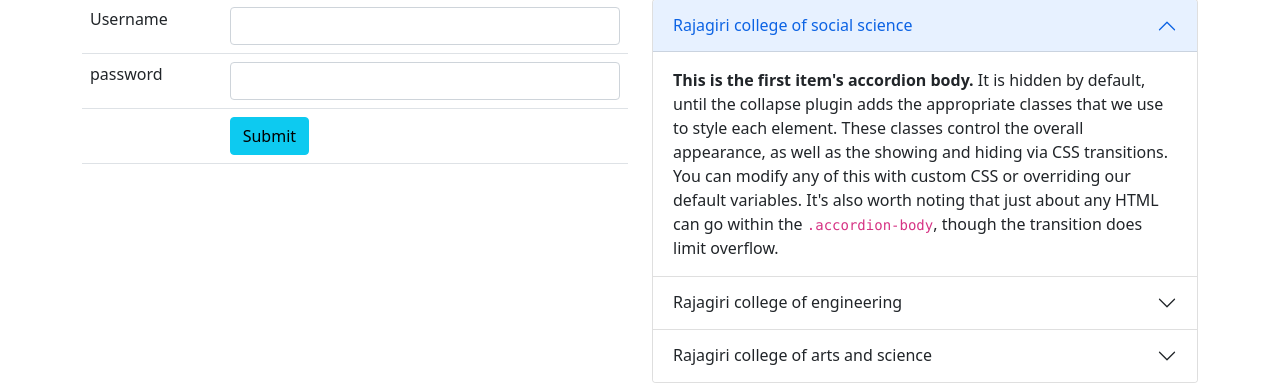
After one commit to Meenakahiraj/responsive, a PHP site: page / in a window 1280 px wide. The commit adds this page. Shown: the part 894-1277 px from the top of the page. Run offline with PHP 8.4, Linux system fonts and the light colour scheme.

Commit message:
Second day class

```diff
--- /dev/null
+++ b/index.php
@@ -0,0 +1,121 @@
+<!DOCTYPE html>
+<html lang="en">
+<head>
+    <link href="https://cdn.jsdelivr.net/npm/bootstrap@5.0.0-beta2/dist/css/bootstrap.min.css" rel="stylesheet" integrity="sha384-BmbxuPwQa2lc/FVzBcNJ7UAyJxM6wuqIj61tLrc4wSX0szH/Ev+nYRRuWlolflfl" crossorigin="anonymous">
+    <meta charset="UTF-8">
+    <meta http-equiv="X-UA-Compatible" content="IE=edge">
+    <meta name="viewport" content="width=device-width, initial-scale=1.0">
+    <title>Document</title>
+</head>
+<body>
+    <nav class="navbar navbar-expand-lg navbar-dark bg-dark">
+        <div class="container-fluid">
+          <a class="navbar-brand" href="#">KOCHI</a>
+          <button class="navbar-toggler" type="button" data-bs-toggle="collapse" data-bs-target="#navbarNav" aria-controls="navbarNav" aria-expanded="false" aria-label="Toggle navigation">
+            <span class="navbar-toggler-icon"></span>
+          </button>
+          <div class="collapse navbar-collapse" id="navbarNav">
+            <ul class="navbar-nav">
+              <li class="nav-item">
+                <a class="nav-link active" aria-current="page" href="responsive2.html">Home</a>
+              </li>
+              <li class="nav-item">
+                <a class="nav-link disabled" href="#" tabindex="-1" aria-disabled="true">Disabled</a>
+              </li>
+            </ul>
+          </div>
+        </div>
+      </nav>
+    <div class="container">
+        <div class="row">
+            <div class="col col-12 col-sm-12 col-md-12">
+                <div id="carouselExampleIndicators" class="carousel slide" data-bs-ride="carousel">
+                    <div class="carousel-indicators">
+                      <button type="button" data-bs-target="#carouselExampleIndicators" data-bs-slide-to="0" class="active" aria-current="true" aria-label="Slide 1"></button>
+                      <button type="button" data-bs-target="#carouselExampleIndicators" data-bs-slide-to="1" aria-label="Slide 2"></button>
+                      <button type="button" data-bs-target="#carouselExampleIndicators" data-bs-slide-to="2" aria-label="Slide 3"></button>
+                    </div>
+                    <div class="carousel-inner">
+                      <div class="carousel-item active">
+                        <img heignt="500px" src="https://th.bing.com/th/id/OIP.5u1h6YF9mjOsreGI6N36BwHaE8?w=265&h=180&c=7&o=5&pid=1.7" class="d-block w-100" alt="...">
+                      </div>
+                      <div class="carousel-item">
+                        <img height="500px" src="https://th.bing.com/th/id/OIP._UvL5NBbvS-TGuPZiCfejQHaFj?w=235&h=180&c=7&o=5&pid=1.7" class="d-block w-100" alt="...">
+                      </div>
+                      <div class="carousel-item">
+                        <img height="500px" src="https://th.bing.com/th/id/OIP.RyeAjBtEEQwzUnpAbXGSRgHaE9?w=234&h=180&c=7&o=5&pid=1.7" class="d-block w-100" alt="...">
+                      </div>
+                    </div>
+                    <button class="carousel-control-prev" type="button" data-bs-target="#carouselExampleIndicators"  data-bs-slide="prev">
+                      <span class="carousel-control-prev-icon" aria-hidden="true"></span>
+                      <span class="visually-hidden">Previous</span>
+                    </button>
+                    <button class="carousel-control-next" type="button" data-bs-target="#carouselExampleIndicators"  data-bs-slide="next">
+                      <span class="carousel-control-next-icon" aria-hidden="true"></span>
+                      <span class="visually-hidden">Next</span>
+                    </button>
+                  </div>
+            </div>
+        </div>
+        <div class="row">
+            <div class="col col-12 col-md-6  col-lg-6">
+              <table class="table">
+                  <tr>
+                      <td>Username</td>
+                      <td><input type="text" class="form-control"></td>
+                  </tr>
+                  <tr>
+                      <td>password</td>
+                      <td><input type="text" class="form-control"></td>
+                  </tr>
+                  <tr>
+                      <td></td>
+                      <td><button class="btn btn-info">Submit</button></td>
+                  </tr>
+              </table>
+            </div>
+            <div class="col col-12 col-md-6  col-lg-6">
+                <div class="accordion" id="accordionExample">
+                    <div class="accordion-item">
+                      <h2 class="accordion-header" id="headingOne">
+                        <button class="accordion-button" type="button" data-bs-toggle="collapse" data-bs-target="#collapseOne" aria-expanded="true" aria-controls="collapseOne">
+                            Rajagiri college of social science
+                        </button>
+                      </h2>
+                      <div id="collapseOne" class="accordion-collapse collapse show" aria-labelledby="headingOne" data-bs-parent="#accordionExample">
+                        <div class="accordion-body">
+                          <strong>This is the first item's accordion body.</strong> It is hidden by default, until the collapse plugin adds the appropriate classes that we use to style each element. These classes control the overall appearance, as well as the showing and hiding via CSS transitions. You can modify any of this with custom CSS or overriding our default variables. It's also worth noting that just about any HTML can go within the <code>.accordion-body</code>, though the transition does limit overflow.
+                        </div>
+                      </div>
+                    </div>
+                    <div class="accordion-item">
+                      <h2 class="accordion-header" id="headingTwo">
+                        <button class="accordion-button collapsed" type="button" data-bs-toggle="collapse" data-bs-target="#collapseTwo" aria-expanded="false" aria-controls="collapseTwo">
+                          Rajagiri college of engineering
+                        </button>
+                      </h2>
+                      <div id="collapseTwo" class="accordion-collapse collapse" aria-labelledby="headingTwo" data-bs-parent="#accordionExample">
+                        <div class="accordion-body">
+                          <strong>This is the second item's accordion body.</strong> It is hidden by default, until the collapse plugin adds the appropriate classes that we use to style each element. These classes control the overall appearance, as well as the showing and hiding via CSS transitions. You can modify any of this with custom CSS or overriding our default variables. It's also worth noting that just about any HTML can go within the <code>.accordion-body</code>, though the transition does limit overflow.
+                        </div>
+                      </div>
+                    </div>
+                    <div class="accordion-item">
+                      <h2 class="accordion-header" id="headingThree">
+                        <button class="accordion-button collapsed" type="button" data-bs-toggle="collapse" data-bs-target="#collapseThree" aria-expanded="false" aria-controls="collapseThree">
+                            Rajagiri college of arts and science
+                        </button>
+                      </h2>
+                      <div id="collapseThree" class="accordion-collapse collapse" aria-labelledby="headingThree" data-bs-parent="#accordionExample">
+                        <div class="accordion-body">
+                          <strong>This is the third item's accordion body.</strong> It is hidden by default, until the collapse plugin adds the appropriate classes that we use to style each element. These classes control the overall appearance, as well as the showing and hiding via CSS transitions. You can modify any of this with custom CSS or overriding our default variables. It's also worth noting that just about any HTML can go within the <code>.accordion-body</code>, though the transition does limit overflow.
+                        </div>
+                      </div>
+                    </div>
+                  </div>
+            </div>
+        </div>
+    </div>
+    <script src="https://cdn.jsdelivr.net/npm/bootstrap@5.0.0-beta2/dist/js/bootstrap.bundle.min.js" integrity="sha384-b5kHyXgcpbZJO/tY9Ul7kGkf1S0CWuKcCD38l8YkeH8z8QjE0GmW1gYU5S9FOnJ0" crossorigin="anonymous"></script>
+</body>
+</html>
```
Also changed, not shown: responsive.html (deleted, +0 -35 lines), responsive2.php (renamed from responsive2.html, +24 -0 lines), responsive3.php (renamed from responsive3.html).
